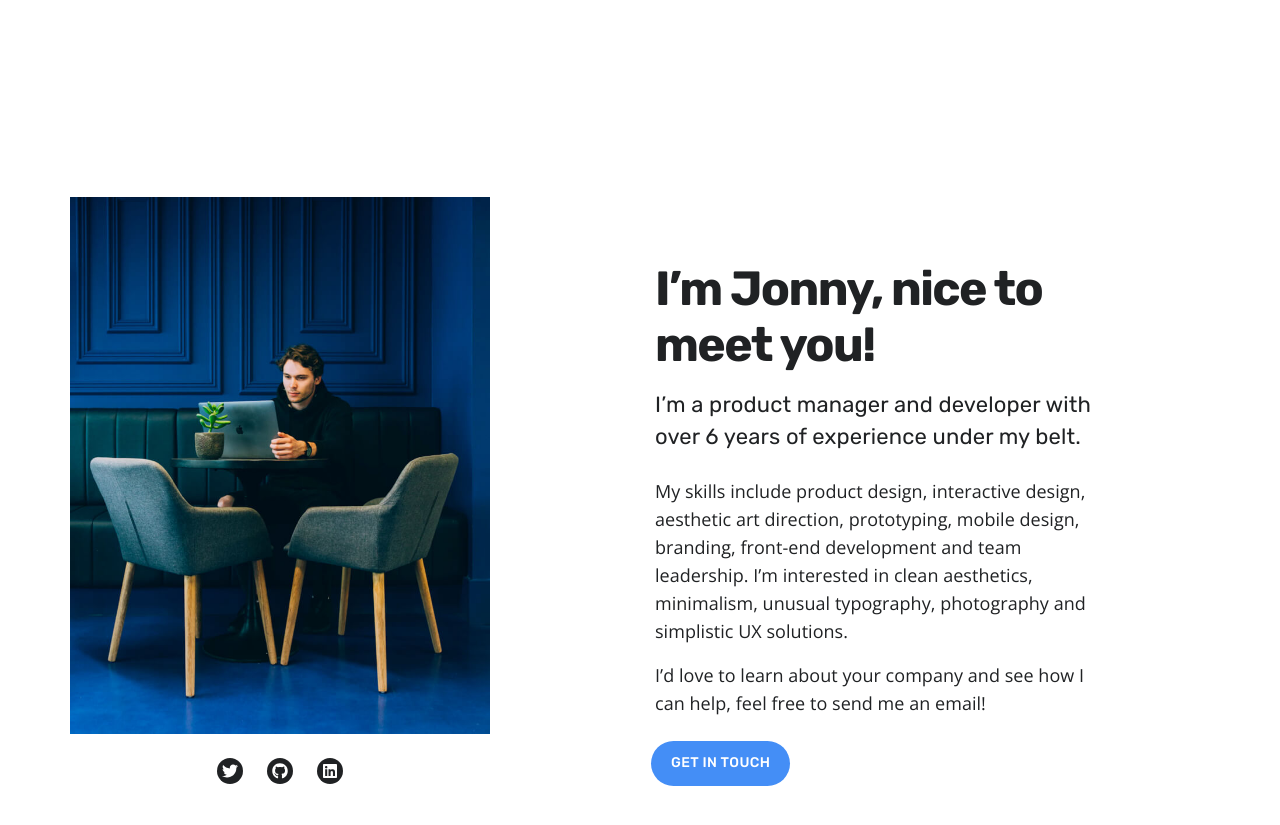
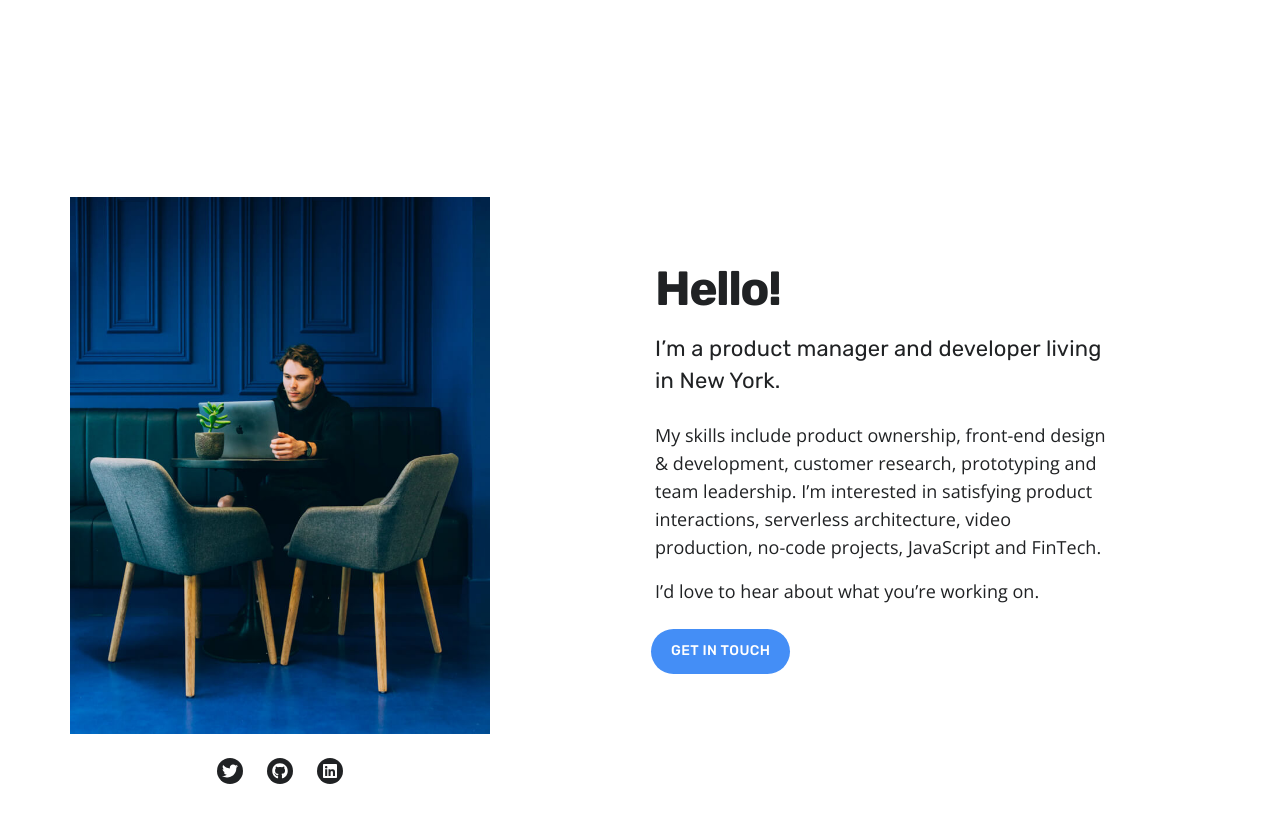
Before and after one commit to jonathanandrewsuk/jonathanandrewsuk.github.io, a Jekyll site: the page built from index.html, in a window 1280 px wide and 900 px high, scrolled down 500 px. Shown: the top 825 px of the window. Built offline with Jekyll 4.4.1, drawn with Linux system fonts in a browser that asks for light colours; nearby versions of some CDN libraries.

Commit message:
Update section__about.html

```diff
--- a/_includes/section__about.html
+++ b/_includes/section__about.html
@@ -11,14 +11,13 @@
     </div>
 
     <div class="about__content">
-      <h2 class="title">I’m Jonny, nice to meet you!</h2>
-      <p class="subtitle subtitle--light">I’m a product manager and developer with over 6 years of experience under my belt.
+      <h2 class="title">Hello!</h2>
+      <p class="subtitle subtitle--light">I’m a product manager and developer living in New York.
       </p>
 
-      <p>My skills include product design, interactive design, aesthetic art direction, prototyping, mobile design,
-        branding, front-end development and team leadership. I’m interested in clean aesthetics, minimalism, unusual
-        typography, photography and simplistic UX solutions.</p>
-      <p>I’d love to learn about your company and see how I can help, feel free to send me an email!</p>
+      <p>My skills include product ownership, front-end design & development, customer research, prototyping and team leadership.
+      I’m interested in satisfying product interactions, serverless architecture, video production, no-code projects, JavaScript and FinTech.</p>
+      <p>I’d love to hear about what you’re working on.</p>
 
       <a href="#" class="cta button--fill contact-trigger js-contact">Get in Touch</a>
     </div>
```
